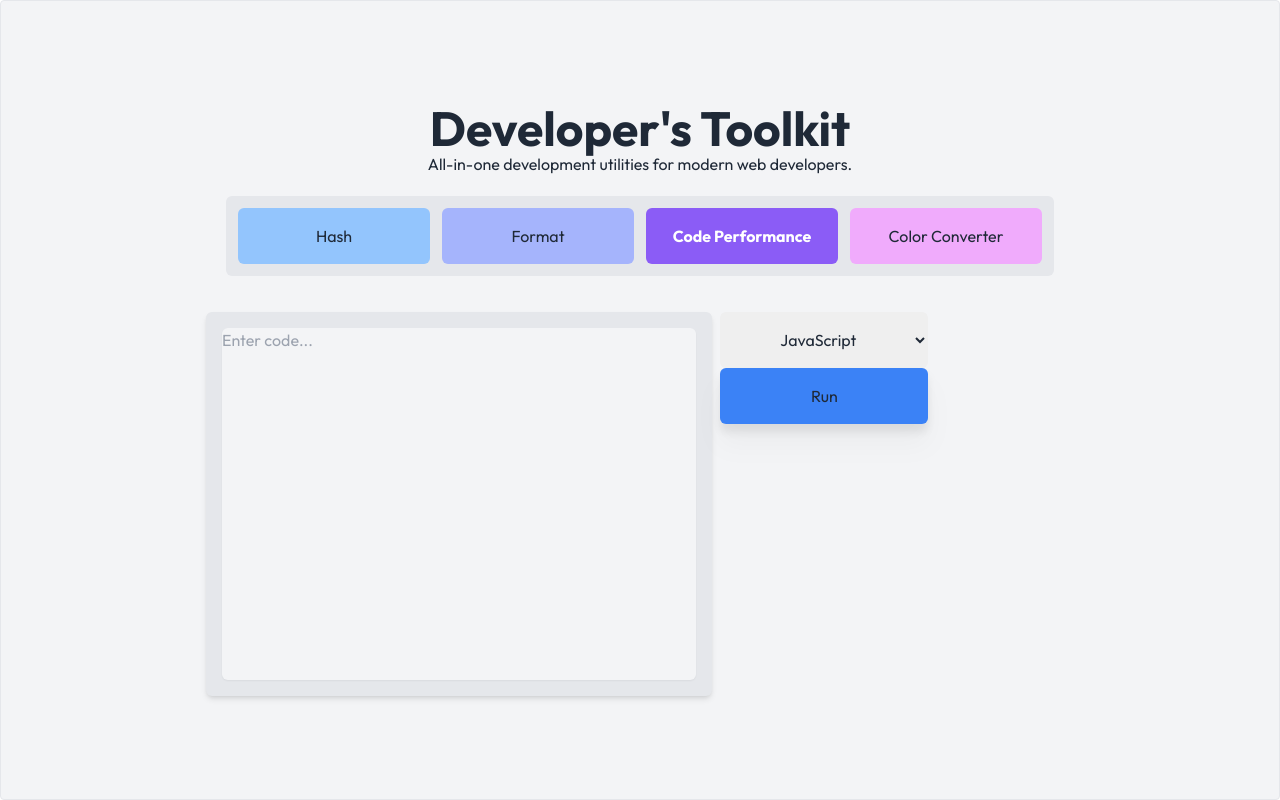
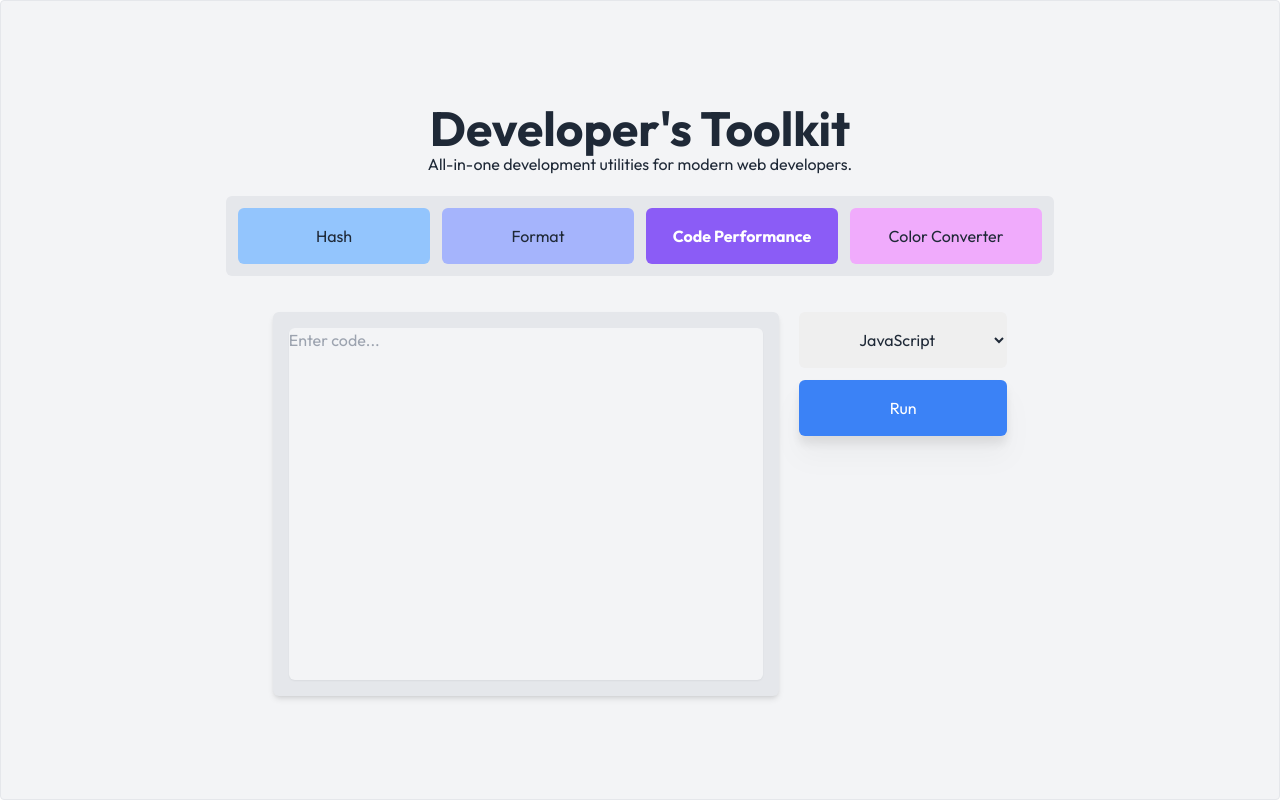
Before and after one commit to onniluova/DevToolkit, a React (Vite) app: page / in a window 1280 px wide. Both pictures are taken after a click on the button "Code Performance". Built offline with nearby package versions, Linux system fonts and the light colour scheme.

Commit message:
feat: improved general layout style
- adjusted colors of components
- adjusted the margins of button components
- made the CodePerformance tab easier to use by adjusting placement of components

```diff
--- a/src/components/tools/CodePerformanceContent.jsx
+++ b/src/components/tools/CodePerformanceContent.jsx
@@ -9,17 +9,17 @@ const CodePerformanceContainer = () => {
         { value: 'java', label: 'Java'}
     ]
     return (
-        <div className="flex flex-col space-y-1">
-            <div className="flex justify-center gap-2">
+        <div className="flex items-center">
+            <div className="flex justify-center w-full">
                 <GeneralContainer >
                     <textarea
                         placeholder="Enter code..."
                         className="w-full h-full shadow-sm rounded-md bg-gray-100 resize-none overflow-hidden"
                     />
                 </GeneralContainer>
-                <div className={"flex-1"}>
+                <div className={"flex flex-col items-center ml-5"}>
                 <CustomDropdown title="Language" items={languages} className={"w-52 h-14 rounded-md text-center"}></CustomDropdown>
-                <CustomButton title="Run" className="bg-blue-500 w-52 space-y-10 rounded-md drop-shadow-xl hover:bg-blue-300 transition-colors duration-200 ease-in-out"/>
+                <CustomButton title="Run" className="bg-blue-500 mt-3 text-white text-bold w-52 space-y-10 rounded-md drop-shadow-xl hover:bg-blue-300 transition-colors duration-200 ease-in-out"/>
                 </div>
             </div>
         </div>
--- a/src/components/tools/ColorConverterContent.jsx
+++ b/src/components/tools/ColorConverterContent.jsx
@@ -5,14 +5,14 @@ import CustomDropdown from "@/components/common/Dropdown.jsx";
 
 const ColorConverterContent = () => {
     const colorTypes = [
-        { value: 'hex', label: 'Hex'},
-        { value: 'rbg', label: 'RBG'}
+        { value: 'hex', label: 'Rbg to hex'},
+        { value: 'rbg', label: 'Hex to rbg'}
     ]
 
     return (
         <div className="flex flex-col space-y-4 px-1">
             <div className="flex justify-center gap-2">
-                <GeneralContainer title={"Enter a color (hex or rgb)"}>
+                <GeneralContainer title={"Enter color"}>
                     <textarea
                         placeholder="Color here..."
                         className="w-full h-full shadow-sm rounded-md bg-gray-100 resize-none overflow-hidden"
@@ -20,7 +20,7 @@ const ColorConverterContent = () => {
                 </GeneralContainer>
                 <div className={"flex-1"}>
                     <CustomDropdown items={colorTypes} className={"w-52 h-14 rounded-md text-center"}></CustomDropdown>
-                    <CustomButton title="Convert" className="bg-blue-500 font-bold text-white space-y-10 w-52 rounded-md drop-shadow-xl hover:bg-blue-300 transition-colors duration-200 ease-in-out"/>
+                    <CustomButton title="Convert" className="bg-blue-500 font-bold mt-3 text-white space-y-10 w-52 rounded-md drop-shadow-xl hover:bg-blue-300 transition-colors duration-200 ease-in-out"/>
                 </div>
                 <GeneralContainer title={"Output"}>
                     <textarea
--- a/src/components/tools/HashContent.jsx
+++ b/src/components/tools/HashContent.jsx
@@ -19,9 +19,9 @@ const HashContent = () => {
                 </GeneralContainer>
                 <div className={"flex-1 justify-center"}>
                     <CustomDropdown title="SHA-256" items={HashAlgorithms}
-                                    className="w-48 h-10 text-center"></CustomDropdown>
+                                    className="w-48 h-14 text-center rounded-md"></CustomDropdown>
                     <CustomButton title={"Hash  "}
-                                  className={"bg-blue-500 font-bold text-white hover:bg-blue-400 transition-colors rounded-md"}></CustomButton>
+                                  className={"bg-blue-500 mt-3 font-bold text-white hover:bg-blue-400 transition-colors rounded-md"}></CustomButton>
                 </div>
                 <GeneralContainer title="Output">
                     <textarea
```
